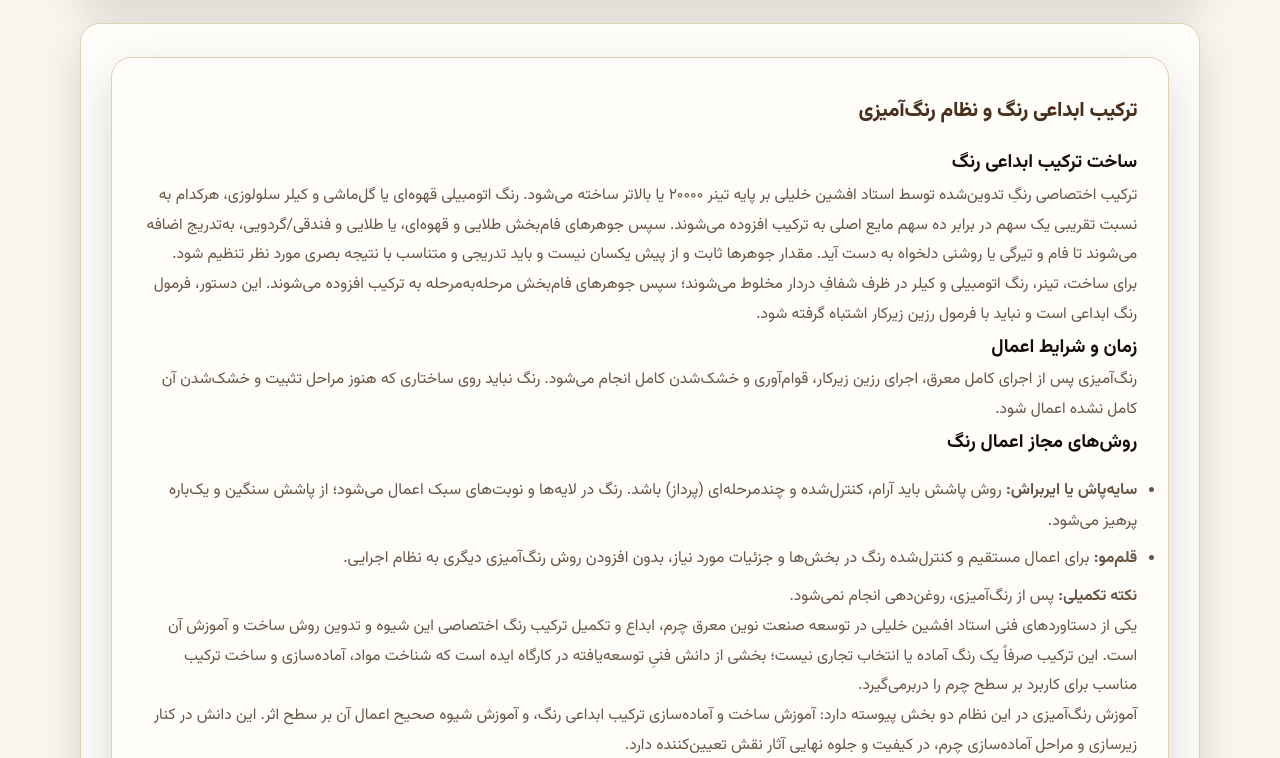
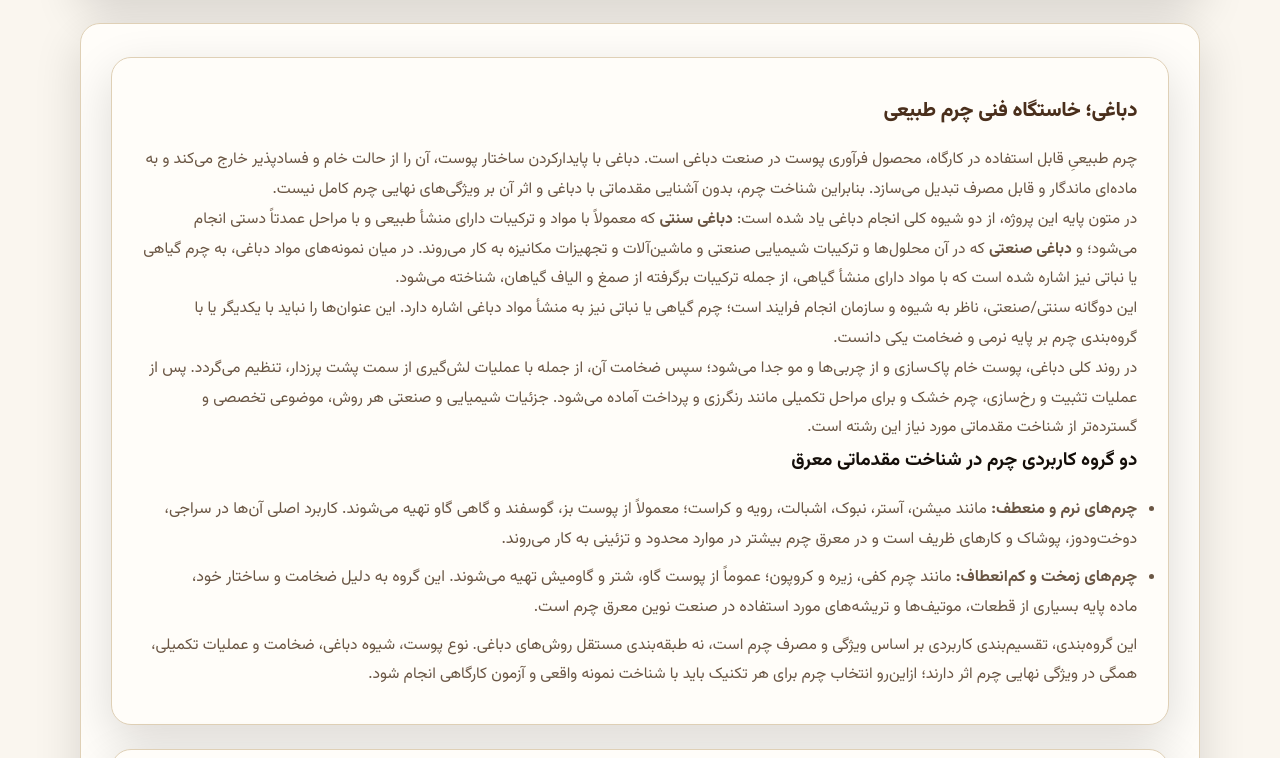
Before and after one commit to deepdesigntechnology-design/novin-leather-marquetry, a plain HTML site: page about.html in a window 1280 px wide. Shown: the part 2160-2918 px from the top of the page. Drawn offline with Linux system fonts and the light colour scheme.

Commit message:
افزودن شناخت دباغی و گروه‌های کاربردی چرم

```diff
--- a/about.html
+++ b/about.html
@@ -132,6 +132,19 @@
 
 <div class="content-block reveal">
 <div class="content-block reveal">
+<h2>دباغی؛ خاستگاه فنی چرم طبیعی</h2>
+<p>چرم طبیعیِ قابل استفاده در کارگاه، محصول فرآوری پوست در صنعت دباغی است. دباغی با پایدارکردن ساختار پوست، آن را از حالت خام و فسادپذیر خارج می‌کند و به ماده‌ای ماندگار و قابل مصرف تبدیل می‌سازد. بنابراین شناخت چرم، بدون آشنایی مقدماتی با دباغی و اثر آن بر ویژگی‌های نهایی چرم کامل نیست.</p>
+<p>در متون پایه این پروژه، از دو شیوه کلی انجام دباغی یاد شده است: <strong>دباغی سنتی</strong> که معمولاً با مواد و ترکیبات دارای منشأ طبیعی و با مراحل عمدتاً دستی انجام می‌شود؛ و <strong>دباغی صنعتی</strong> که در آن محلول‌ها و ترکیبات شیمیایی صنعتی و ماشین‌آلات و تجهیزات مکانیزه به کار می‌روند. در میان نمونه‌های مواد دباغی، به چرم گیاهی یا نباتی نیز اشاره شده است که با مواد دارای منشأ گیاهی، از جمله ترکیبات برگرفته از صمغ و الیاف گیاهان، شناخته می‌شود.</p>
+<p>این دوگانه سنتی/صنعتی، ناظر به شیوه و سازمان انجام فرایند است؛ چرم گیاهی یا نباتی نیز به منشأ مواد دباغی اشاره دارد. این عنوان‌ها را نباید با یکدیگر یا با گروه‌بندی چرم بر پایه نرمی و ضخامت یکی دانست.</p>
+<p>در روند کلی دباغی، پوست خام پاک‌سازی و از چربی‌ها و مو جدا می‌شود؛ سپس ضخامت آن، از جمله با عملیات لش‌گیری از سمت پشت پرزدار، تنظیم می‌گردد. پس از عملیات تثبیت و رخ‌سازی، چرم خشک و برای مراحل تکمیلی مانند رنگرزی و پرداخت آماده می‌شود. جزئیات شیمیایی و صنعتی هر روش، موضوعی تخصصی و گسترده‌تر از شناخت مقدماتی مورد نیاز این رشته است.</p>
+<h3>دو گروه کاربردی چرم در شناخت مقدماتی معرق</h3>
+<ul>
+<li><strong>چرم‌های نرم و منعطف:</strong> مانند میشن، آستر، نبوک، اشبالت، رویه و کراست؛ معمولاً از پوست بز، گوسفند و گاهی گاو تهیه می‌شوند. کاربرد اصلی آن‌ها در سراجی، دوخت‌ودوز، پوشاک و کارهای ظریف است و در معرق چرم بیشتر در موارد محدود و تزئینی به کار می‌روند.</li>
+<li><strong>چرم‌های زمخت و کم‌انعطاف:</strong> مانند چرم کفی، زیره و کروپون؛ عموماً از پوست گاو، شتر و گاومیش تهیه می‌شوند. این گروه به دلیل ضخامت و ساختار خود، ماده پایه بسیاری از قطعات، موتیف‌ها و تریشه‌های مورد استفاده در صنعت نوین معرق چرم است.</li>
+</ul>
+<p>این گروه‌بندی، تقسیم‌بندی کاربردی بر اساس ویژگی و مصرف چرم است، نه طبقه‌بندی مستقل روش‌های دباغی. نوع پوست، شیوه دباغی، ضخامت و عملیات تکمیلی، همگی در ویژگی نهایی چرم اثر دارند؛ ازاین‌رو انتخاب چرم برای هر تکنیک باید با شناخت نمونه واقعی و آزمون کارگاهی انجام شود.</p>
+</div>
+<div class="content-block reveal">
 <h2>ترکیب ابداعی رنگ و نظام رنگ‌آمیزی</h2>
 <h3>ساخت ترکیب ابداعی رنگ</h3>
 <p>ترکیب اختصاصی رنگِ تدوین‌شده توسط استاد افشین خلیلی بر پایه تینر ۲۰۰۰۰ یا بالاتر ساخته می‌شود. رنگ اتومبیلی قهوه‌ای یا گل‌ماشی و کیلر سلولوزی، هرکدام به نسبت تقریبی یک سهم در برابر ده سهم مایع اصلی به ترکیب افزوده می‌شوند. سپس جوهرهای فام‌بخش طلایی و قهوه‌ای، یا طلایی و فندقی/گردویی، به‌تدریج اضافه می‌شوند تا فام و تیرگی یا روشنی دلخواه به دست آید. مقدار جوهرها ثابت و از پیش یکسان نیست و باید تدریجی و متناسب با نتیجه بصری مورد نظر تنظیم شود.</p>
```
